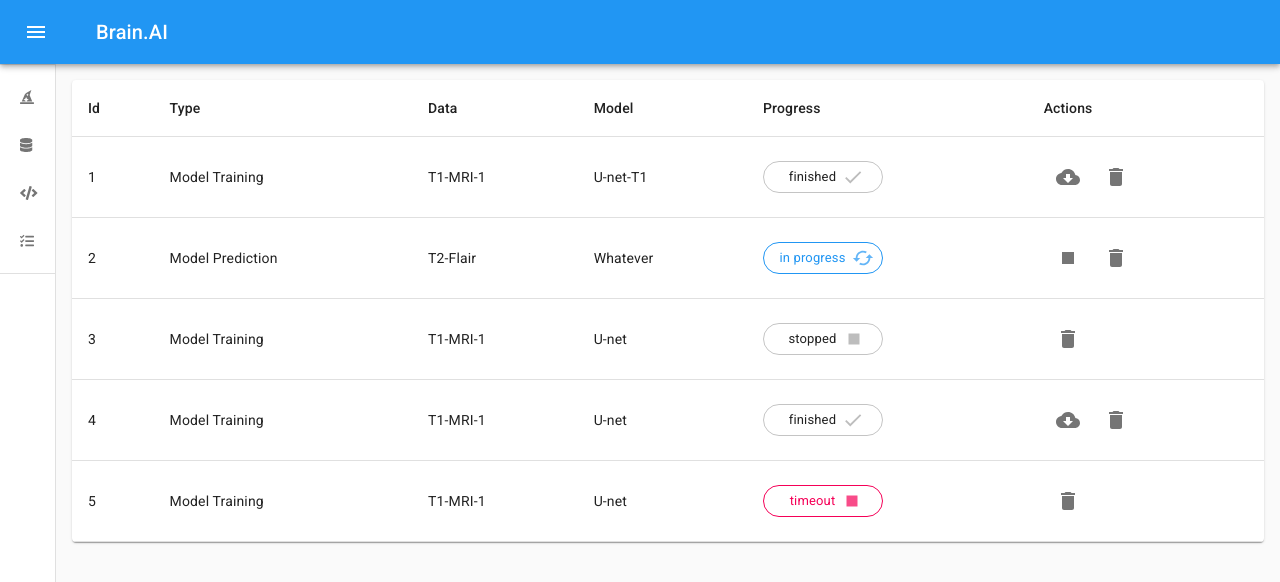
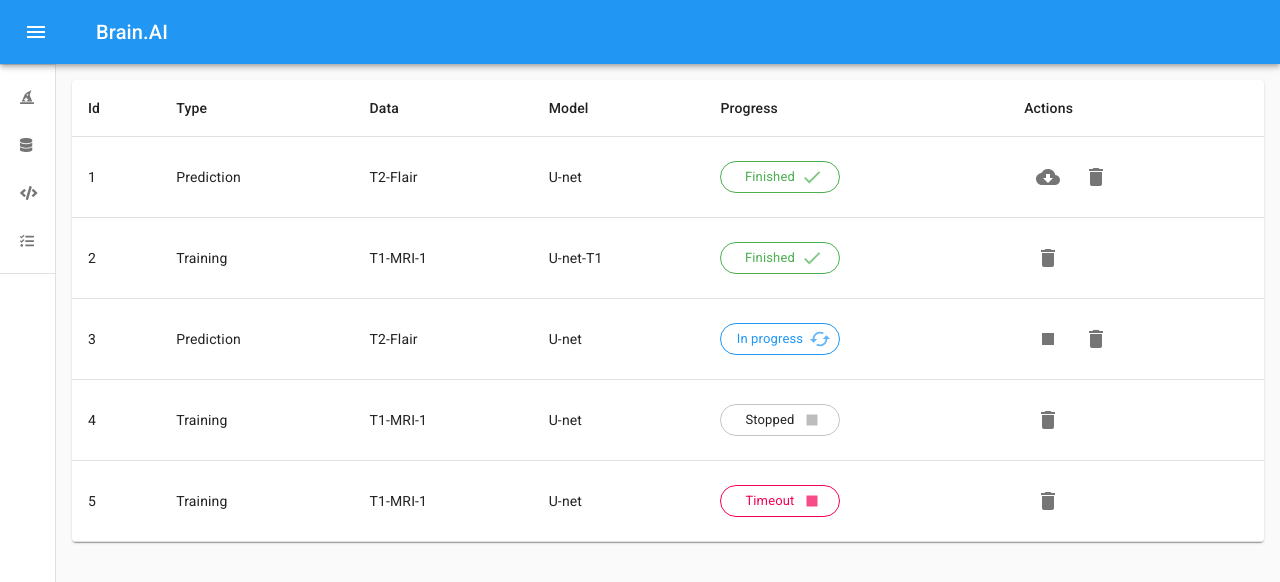
Before and after one commit to CS130-W20/team-B5, a React (Create React App) app: page /task in a window 1280 px wide. Shown: the top 582 px of the page. Built offline with nearby package versions, Linux system fonts and the light colour scheme.

Commit message:
make it more friendly

```diff
--- a/src/Views/Data.js
+++ b/src/Views/Data.js
@@ -75,7 +75,7 @@ export default function Data() {
                             <Card className={classes.card}>
                                 <CardHeader
                                     title="T2 flair axial"
-                                    subheader="prediction Set"
+                                    subheader="Prediction Set"
                                 />
                                 <CardActionArea>
                                     <CardMedia
@@ -91,14 +91,14 @@ export default function Data() {
                                         Remove
                                     </Button>
                                     <Button size="small" color="primary">
-                                        Process
+                                        Download
                                     </Button>
                                 </CardActions>
                             </Card>
                         </Grid> : <Grid item xs={12} sm={6} md={4} lg={3} key={x}>
                             <Card className={classes.card}>
                                 <CardHeader
-                                    title="Dataset name"
+                                    title="Dataset ID"
                                     subheader="Training Set"
                                 />
                                 <CardActionArea>
@@ -116,9 +116,6 @@ export default function Data() {
                                         Remove
                                     </Button>
                                     <Button size="small" color="primary">
-                                        Process
-                                    </Button>
-                                    <Button size="small" color="primary">
                                         Download
                                     </Button>
                                 </CardActions>
--- a/src/Views/Model.js
+++ b/src/Views/Model.js
@@ -2,7 +2,7 @@ import React from 'react';
 import Grid from "@material-ui/core/Grid";
 import {makeStyles} from "@material-ui/core/styles";
 import Button from "@material-ui/core/Button";
-import {CloudUpload, Search} from "@material-ui/icons";
+import {AddBox, Create, Add, Search} from "@material-ui/icons";
 import FormControl from "@material-ui/core/FormControl";
 import Input from "@material-ui/core/Input";
 import InputAdornment from "@material-ui/core/InputAdornment";
@@ -60,7 +60,15 @@ export default function Model() {
                         </FormControl>
                     </Grid>
                     <Grid>&nbsp;&nbsp;&nbsp;&nbsp;&nbsp;</Grid>
-
+                    <Grid item><Button
+                      variant="outlined"
+                      color="default"
+                      className={classes.searchButton}
+                      startIcon={<Create/>}
+                    >
+                        New Model
+                    </Button>
+                    </Grid>
                 </Grid>
 
                 <Grid item xs={12} container className={classes.main}>
@@ -68,7 +76,7 @@ export default function Model() {
                         x > 3 ? <Grid item xs={12} sm={6} md={4} lg={4} key={x}>
                             <Card className={classes.card}>
                                 <CardHeader
-                                    title="My Model"
+                                    title="Model ID"
                                     subheader="shared model"
                                 />
                                 <CardActionArea>
@@ -77,7 +85,6 @@ export default function Model() {
                                         image="https://upload.wikimedia.org/wikipedia/commons/thumb/e/e0/Effective_T2-weighted_MRI_of_hemosiderin_deposits_after_subarachnoid_hemorrhage.png/200px-Effective_T2-weighted_MRI_of_hemosiderin_deposits_after_subarachnoid_hemorrhage.png"
                                         title="Contemplative Reptile"
                                     />
-
                                 </CardActionArea>
                                 <CardActions>
                                     <Button size="small" color="primary">
@@ -91,8 +98,8 @@ export default function Model() {
                         </Grid> : <Grid item xs={12} sm={6} md={4} lg={4} key={x}>
                             <Card className={classes.card}>
                                 <CardHeader
-                                    title="Model name"
-                                    subheader="my model"
+                                    title="Model ID"
+                                    subheader="Description"
                                 />
                                 <CardActionArea>
                                     <CardMedia
@@ -113,9 +120,9 @@ export default function Model() {
                                     <FormGroup row>
                                         <FormControlLabel
                                             control={
-                                                <Switch  value="checkedA" />
+                                                <Switch value="checkedA" />
                                             }
-                                            label="share"
+                                            label="Share"
                                         /></FormGroup>
                                 </CardActions>
                             </Card>
--- a/src/Views/Task.js
+++ b/src/Views/Task.js
@@ -9,8 +9,11 @@ import TableRow from '@material-ui/core/TableRow';
 import Paper from '@material-ui/core/Paper';
 import Chip from "@material-ui/core/Chip";
 import DoneIcon from '@material-ui/icons/Done';
-import {Cached, CloudDownload, Stop,Delete} from "@material-ui/icons";
+import {Cached, CloudDownload, Stop, Delete} from "@material-ui/icons";
 import IconButton from "@material-ui/core/IconButton";
+import {green} from '@material-ui/core/colors';
+import {createMuiTheme, ThemeProvider} from '@material-ui/core/styles';
+
 
 const useStyles = makeStyles(theme => ({
   table: {
@@ -26,12 +29,23 @@ const useStyles = makeStyles(theme => ({
 
 
 const rows = [
-    [1, 'Model Training', 'T1-MRI-1', 'U-net-T1', 'finished'],
-    [2, 'Model Prediction', 'T2-Flair', 'Whatever', 'in progress'],
-    [3, 'Model Training', 'T1-MRI-1', 'U-net', 'stopped'],
-    [4, 'Model Training', 'T1-MRI-1', 'U-net', 'finished'],
-    [5, 'Model Training', 'T1-MRI-1', 'U-net', 'timeout'],
+  [1, 'Prediction', 'T2-Flair', 'U-net', 'Finished'],
+  [2, 'Training', 'T1-MRI-1', 'U-net-T1', 'Finished'],
+  [3, 'Prediction', 'T2-Flair', 'U-net', 'In progress'],
+  [4, 'Training', 'T1-MRI-1', 'U-net', 'Stopped'],
+  [5, 'Training', 'T1-MRI-1', 'U-net', 'Timeout'],
 ];
+const handleDelete = () => {
+  console.info('You clicked the delete icon.');
+};
+
+const innerTheme = createMuiTheme({
+  palette: {
+    primary: {
+      main: green["500"],
+    },
+  },
+});
 
 export default function SimpleTable() {
   const classes = useStyles();
@@ -52,41 +66,32 @@ export default function SimpleTable() {
         <TableBody>
           {rows.map(row => (
             <TableRow key={row[0]}>
-                            <TableCell component="th" scope="row">
-                                {row[0]}
-                            </TableCell>
-                            <TableCell scope="row">
-                                {row[1]}
-                            </TableCell>
-                            <TableCell align="left">{row[2]}</TableCell>
-                            <TableCell align="left"> {row[3]}</TableCell>
-                            <TableCell align="left">{
-                                row[4] === 'finished' ?
-                                    <Chip className={classes.chip} label='finished' variant="outlined" color='default'
-                                          deleteIcon={<DoneIcon/>}
-                                          onDelete={() => {
-                                          }}/> : row[4] === 'in progress' ?
-                                    <Chip className={classes.chip} label='in progress' variant="outlined"
-                                          color="primary" deleteIcon={<Cached/>}
-                                          onDelete={() => {
-                                          }}/> : row[4] === 'timeout' ?
-                                        <Chip className={classes.chip} label='timeout' variant="outlined"
-                                              color="secondary" deleteIcon={<Stop/>}
-                                              onDelete={() => {
-                                              }}/> : <Chip className={classes.chip} label='stopped' variant="outlined"
-                                                           color="default" deleteIcon={<Stop/>}
-                                                           onDelete={() => {
-                                                           }}/>
+              <TableCell scope="row">{row[0]}</TableCell>
+              <TableCell>{row[1]}</TableCell>
+              <TableCell>{row[2]}</TableCell>
+              <TableCell>{row[3]}</TableCell>
+              <TableCell>{
+                row[4] === 'Finished' ?
+                  <ThemeProvider theme={innerTheme}>
+                    <Chip className={classes.chip} label='Finished' variant="outlined" color='primary'
+                          deleteIcon={<DoneIcon/>} onDelete={handleDelete}/>
+                  </ThemeProvider> : row[4] === 'In progress' ?
+                  <Chip className={classes.chip} label='In progress' variant="outlined"
+                        color="primary" deleteIcon={<Cached/>} onDelete={handleDelete}/> : row[4] === 'Timeout' ?
+                    <Chip className={classes.chip} label='Timeout' variant="outlined"
+                          color="secondary" deleteIcon={<Stop/>} onDelete={handleDelete}/> :
+                    <Chip className={classes.chip} label='Stopped' variant="outlined"
+                          color="default" deleteIcon={<Stop/>} onDelete={handleDelete}/>
               }</TableCell>
-                            <TableCell align="left">
+              <TableCell>
                 {
-                                    row[4] === 'finished' ?
+                  row[4] === 'Finished' && row[1] === "Prediction" ?
                     <IconButton aria-label="delete">
                       <CloudDownload/>
                     </IconButton> : null
                 }
                 {
-                                    row[4] === 'in progress' ?
+                  row[4] === 'In progress' ?
                     <IconButton aria-label="delete">
                       <Stop/>
                     </IconButton> : null
@@ -96,6 +101,7 @@ export default function SimpleTable() {
                   <Delete/>
                 </IconButton>
               </TableCell>
+
             </TableRow>
           ))}
         </TableBody>
--- a/src/Views/Wizard.js
+++ b/src/Views/Wizard.js
@@ -127,7 +127,7 @@ export default function VerticalLinearStepper() {
                     </StepContent>
                 </Step>
                 <Step key={3}>
-                    <StepLabel>supply images to model</StepLabel>
+                    <StepLabel>Prediction Data Upload</StepLabel>
                     <StepContent>
                         <Typography>{getStepContent(0)}</Typography>
                         <div className={classes.actionsContainer}>
```
Lines whose indentation alone changed are shown as unchanged.
